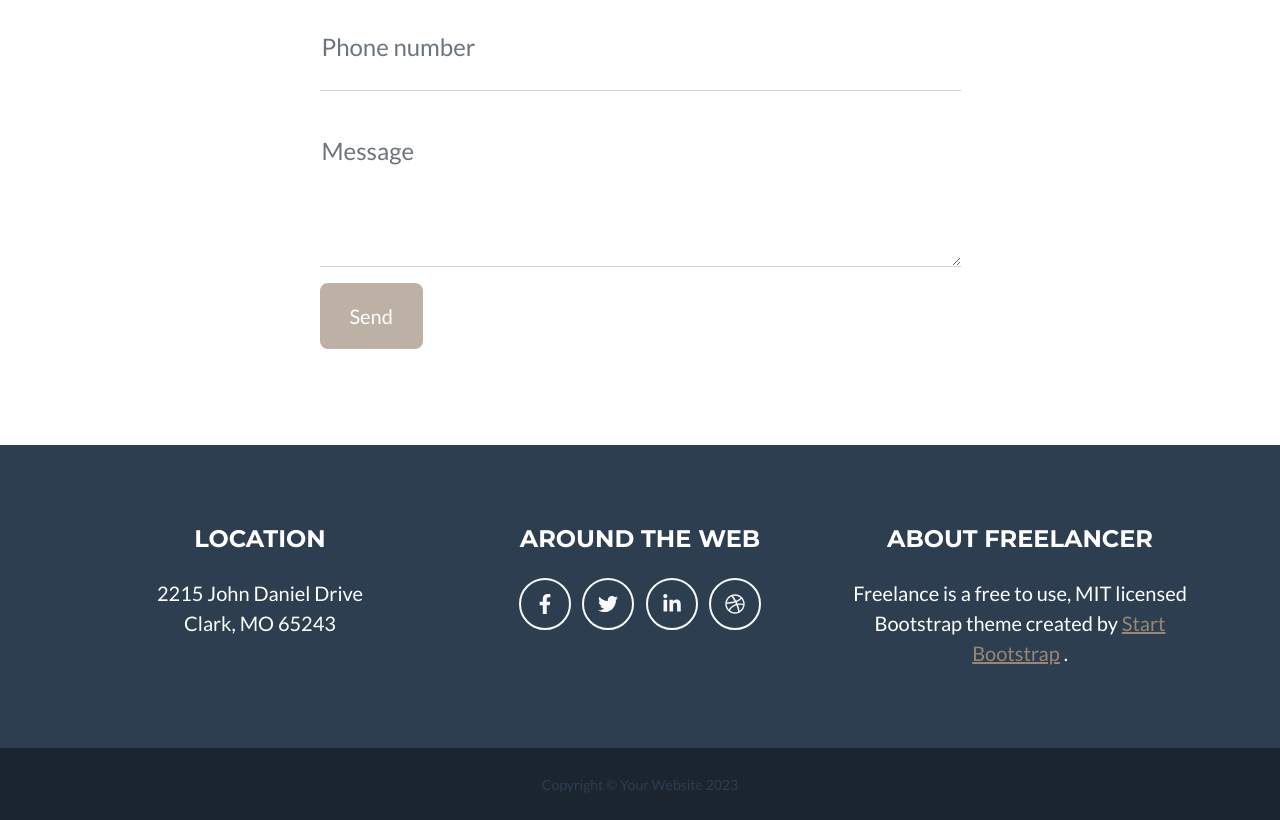
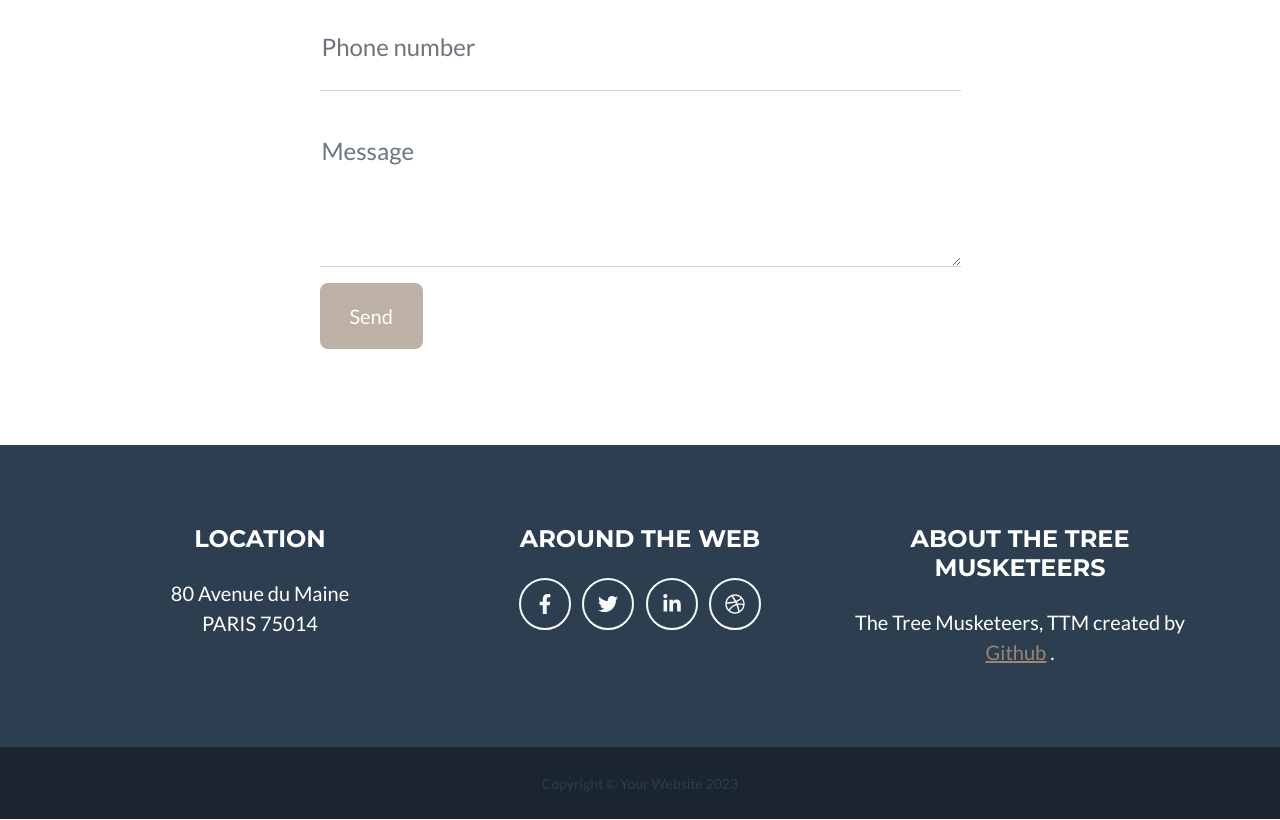
Before and after one commit to Virginouille/english_website, a plain HTML site: page commerce.html in a window 1280 px wide. Shown: the part 3155-3975 px from the top of the page. Drawn offline with nearby package versions, Linux system fonts and the light colour scheme.

Commit message:
update links

```diff
--- a/commerce.html
+++ b/commerce.html
@@ -264,9 +264,9 @@
                 <div class="col-lg-4 mb-5 mb-lg-0">
                     <h4 class="text-uppercase mb-4">Location</h4>
                     <p class="lead mb-0">
-                        2215 John Daniel Drive
+                        80 Avenue du Maine
                         <br />
-                        Clark, MO 65243
+                        PARIS 75014
                     </p>
                 </div>
                 <!-- Footer Social Icons-->
@@ -281,10 +281,10 @@
                 </div>
                 <!-- Footer About Text-->
                 <div class="col-lg-4">
-                    <h4 class="text-uppercase mb-4">About Freelancer</h4>
+                    <h4 class="text-uppercase mb-4">About The Tree Musketeers</h4>
                     <p class="lead mb-0">
-                        Freelance is a free to use, MIT licensed Bootstrap theme created by
-                        <a href="http://startbootstrap.com">Start Bootstrap</a>
+                        The Tree Musketeers, TTM created by
+                        <a href="https://github.com/Virginouille/english_website">Github</a>
                         .
                     </p>
                 </div>
```
